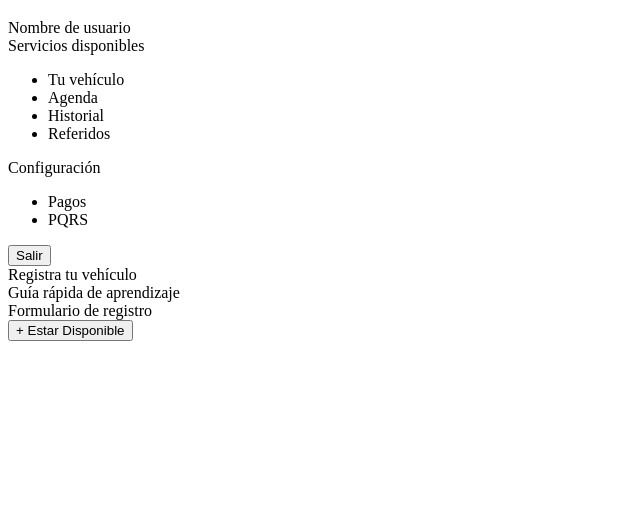
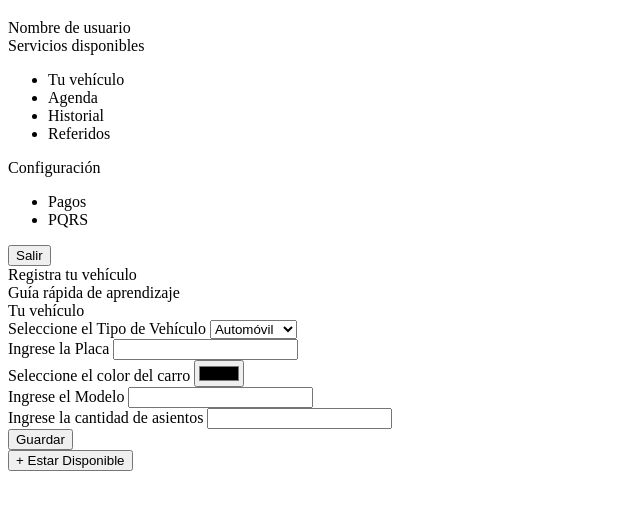
Before and after one commit to andresvestre/servicio_de_transporte, a website: page src/app/view/private/driver.html in a window 1280 px wide. Shown: the part 100-610 px from the top of the page, without its empty margins (0-640 px from the left). Drawn offline with Linux system fonts and the light colour scheme.

Commit message:
Se adiciona vista para guardar información del vehículo

```diff
--- a/src/app/view/private/driver.html
+++ b/src/app/view/private/driver.html
@@ -36,12 +36,53 @@
       <div>
         <div>
           <div>Guía rápida de aprendizaje</div>
-          <div>Formulario de registro</div>
+          <div>
+            <div>
+              <article>
+                <header>Tu vehículo</header>
+                <div>
+                  <form id="frmVehiculo">
+                    <div>
+                      <label for="sltTipoVehiculoId">Seleccione el Tipo de Vehículo</label>
+                      <select id="sltTipoVehiculoId" type="text" required autocomplete="off">
+                        <option value="10">Automóvil</option>
+                        <option value="20">Campero</option>
+                        <option value="30">Camioneta</option>
+                        <option value="40">Microbus</option>
+                      </select>
+                    </div>
+                    <div>
+                      <label for="iptPlaca">Ingrese la Placa</label>
+                      <input id="iptPlaca" type="text" required autocomplete="off" />
+                    </div>
+                    <div>
+                      <label for="iptColor">Seleccione el color del carro</label>
+                      <input id="iptColor" type="color" required autocomplete="off" />
+                    </div>
+                    <div>
+                      <label for="iptModelo">Ingrese el Modelo</label>
+                      <input id="iptModelo" type="number" required autocomplete="off" />
+                    </div>
+                    <div>
+                      <label for="iptAsientos">Ingrese la cantidad de asientos</label>
+                      <input id="iptAsientos" type="number" required autocomplete="off" />
+                    </div>
+
+                    <div>
+                      <button id="btnGuardar">Guardar</button>
+                    </div>
+                  </form>
+                </div>
+              </article>
+            </div>
+          </div>
         </div>
         <button>+ Estar Disponible</button>
       </div>
     </article>
   </div>
+
+  <script async src="/js/security/driver.js"></script>
 </body>
 
 </html>
```
Also changed, not shown: src/app/js/transport/transport/driver-home.js (added, +47 -0 lines).
